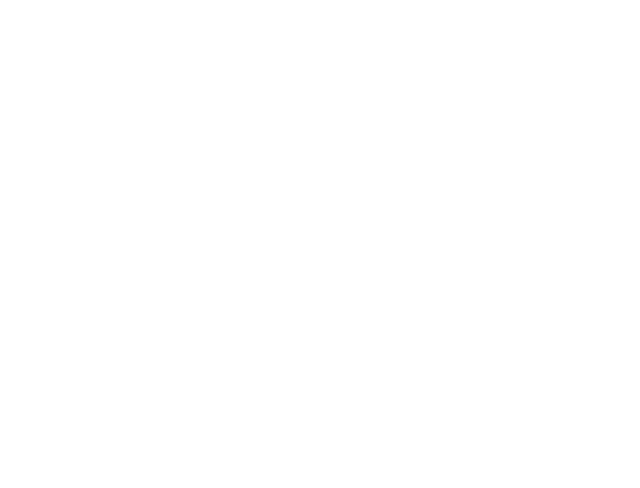
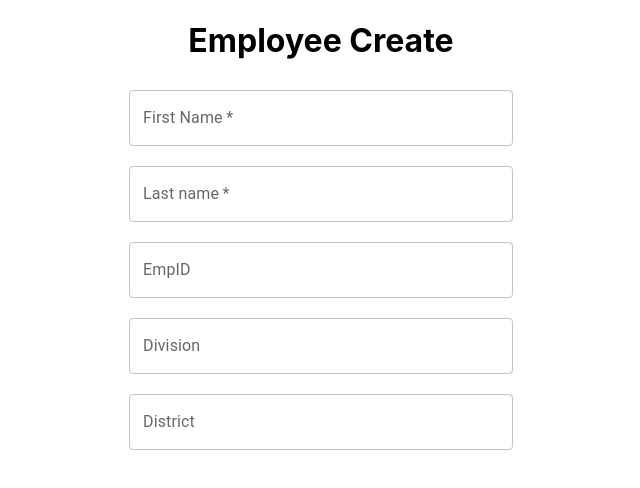
Before and after one commit to shawonislam1109/Debonair-task, a React (Create React App) app: page /createEmployee in a window 1280 px wide. Shown: the top 488 px of the page, without its empty margins (319-959 px from the left). Built offline with nearby package versions, Linux system fonts and the light colour scheme.

Commit message:
employeeecreate

```diff
--- a/package.json
+++ b/package.json
@@ -16,6 +16,7 @@
     "material-react-table": "^1.13.0",
     "react": "^18.2.0",
     "react-dom": "^18.2.0",
+    "react-hook-form": "^7.39.5",
     "react-router-dom": "^6.12.1",
     "react-scripts": "5.0.1",
     "styled-components": "^5.3.11",
--- a/src/Component/Employee/CreateEmployee.js
+++ b/src/Component/Employee/CreateEmployee.js
@@ -1,9 +1,50 @@
+import { Box, TextField } from '@mui/material';
 import React from 'react';
 
 const CreateEmployee = () => {
+
+
     return (
         <div>
+         <h1 style={{textAlign:'center', font:'30px'}}>Employee Create</h1>
+             <Box
+      component="form"
+      sx={{
+        '& .MuiTextField-root': { mt: 20, width: '25ch' },
+      }}
+      noValidate
+      autoComplete="off"
+    />
+      <div style={{marginTop: '30px', display:'grid', gridColumn:'2', width:'30%',
+       marginLeft:'auto', marginRight:'auto', gap: '20px' }}>
+        <TextField
+          required
+          id="outlined-required"
+          label="First Name"
 
+        />
+        <TextField
+          required
+          id="outlined-required"
+          label="Last name"
+
+        />
+        <TextField
+          id="outlined-disabled"
+          label="EmpID"
+          type='number'
+        />
+        <TextField
+          id="outlined-password-input"
+          label="Division"
+          type="text"
+
+        />
+        <TextField
+          id="outlined-read-only-input"
+          label="District"
+        />
+        </div>
         </div>
     );
 };
--- a/src/Component/Employee/Employee.js
+++ b/src/Component/Employee/Employee.js
@@ -1,5 +1,5 @@
 import {Button} from "@mui/material";
-import React, { useState } from "react";
+import React from "react";
 import AddIcon from "@mui/icons-material/Add";
 import {Link} from "react-router-dom";
 import {useQuery} from "@tanstack/react-query";
@@ -33,17 +33,7 @@ const Employee = () => {
     },
   ];
 
-  const rows = [
-    {id: 1, lastName: "Snow", firstName: "Jon", age: 35},
-    {id: 2, lastName: "Lannister", firstName: "Cersei", age: 42},
-    {id: 3, lastName: "Lannister", firstName: "Jaime", age: 45},
-    {id: 4, lastName: "Stark", firstName: "Arya", age: 16},
-    {id: 5, lastName: "Targaryen", firstName: "Daenerys", age: null},
-    {id: 6, lastName: "Melisandre", firstName: null, age: 150},
-    {id: 7, lastName: "Clifford", firstName: "Ferrara", age: 44},
-    {id: 8, lastName: "Frances", firstName: "Rossini", age: 36},
-    {id: 9, lastName: "Roxie", firstName: "Harvey", age: 65},
-  ];
+
   const {data: Employeelist = []} = useQuery({
     queryKey: ["allUsers"],
     queryFn: async () => {
@@ -67,9 +57,9 @@ const Employee = () => {
           color: "black",
           display: "flex",
           placeContent: "center",
-          outline: "none",
+          outlineColor: 'black'
         }}
-        to="/employee">
+        to="/createEmployee">
         <Button
           size="large"
           variant="elevated"
@@ -89,7 +79,8 @@ const Employee = () => {
 
     }}
 
-      rows={ employee && employee.map((data , i) => data)}
+
+      rows = {Employeelist.readEmployeeData}
       columns={columns}
       initialState={{
         pagination: {
```
